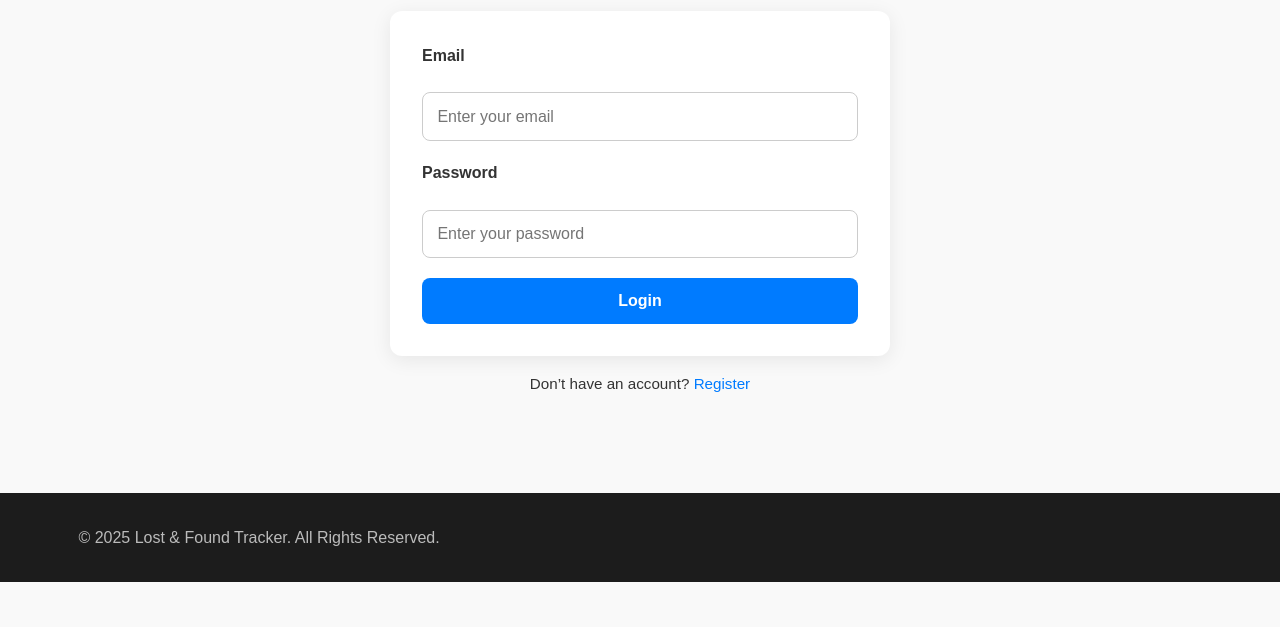
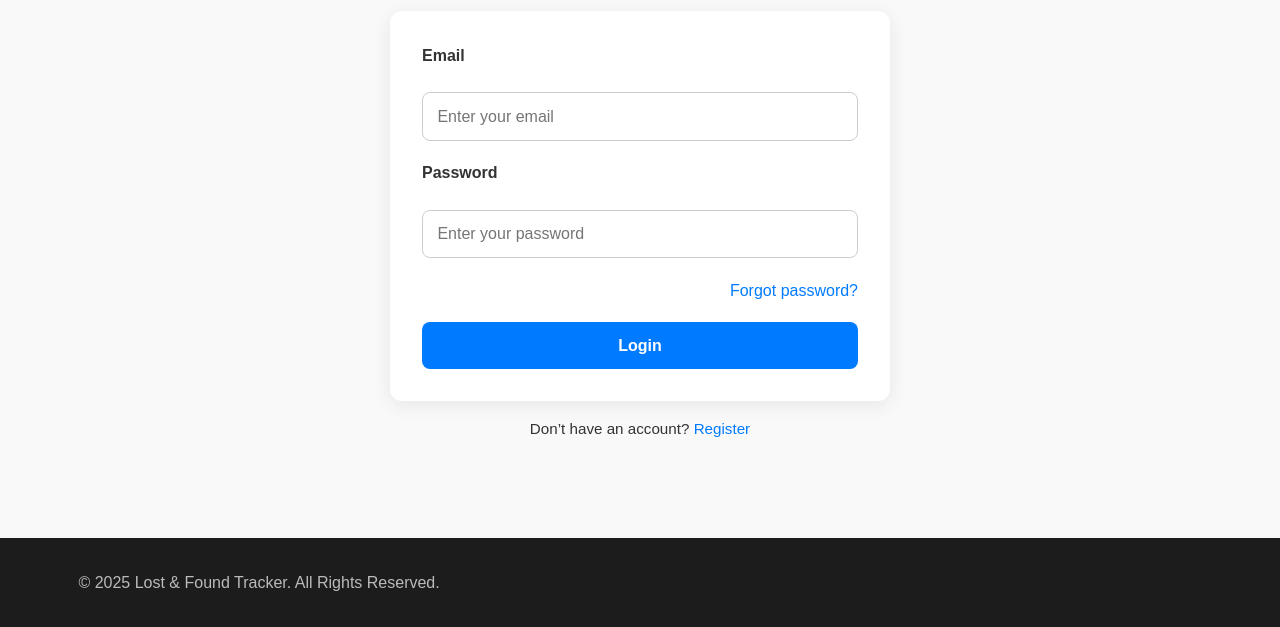
Before and after one commit to Lacciman11/Lost-and-found-frontend, a plain HTML site: page login.html in a window 1280 px wide. Shown: the part 183-810 px from the top of the page. Drawn offline with Linux system fonts and the light colour scheme.

Commit message:
forgot password done

```diff
--- a/login.html
+++ b/login.html
@@ -30,6 +30,8 @@
   <label>Password</label>
   <input type="password" id="loginPassword" placeholder="Enter your password" required />
 
+  <a href="./Forgot-password.html" style="text-align: right;">Forgot password?</a>
+
   <button type="submit" class="btn-primary">Login</button>
 </form>
     <p style="margin-top:1rem; text-align:center;">Don’t have an account? <a href="register.html">Register</a></p>
```
